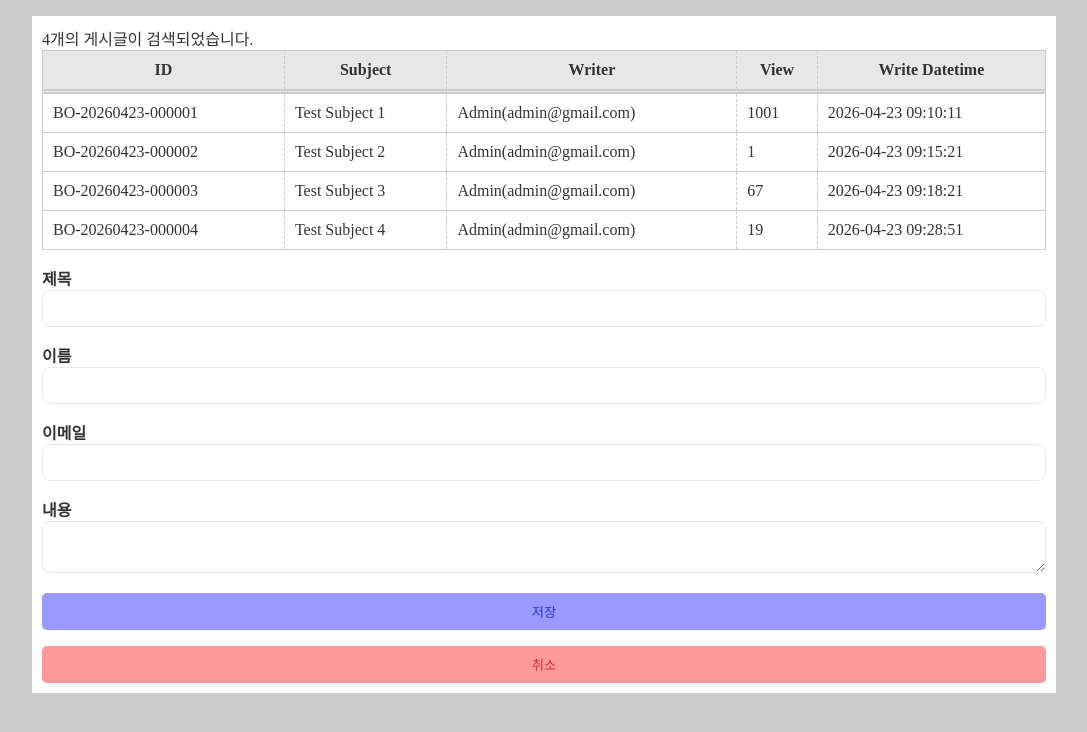
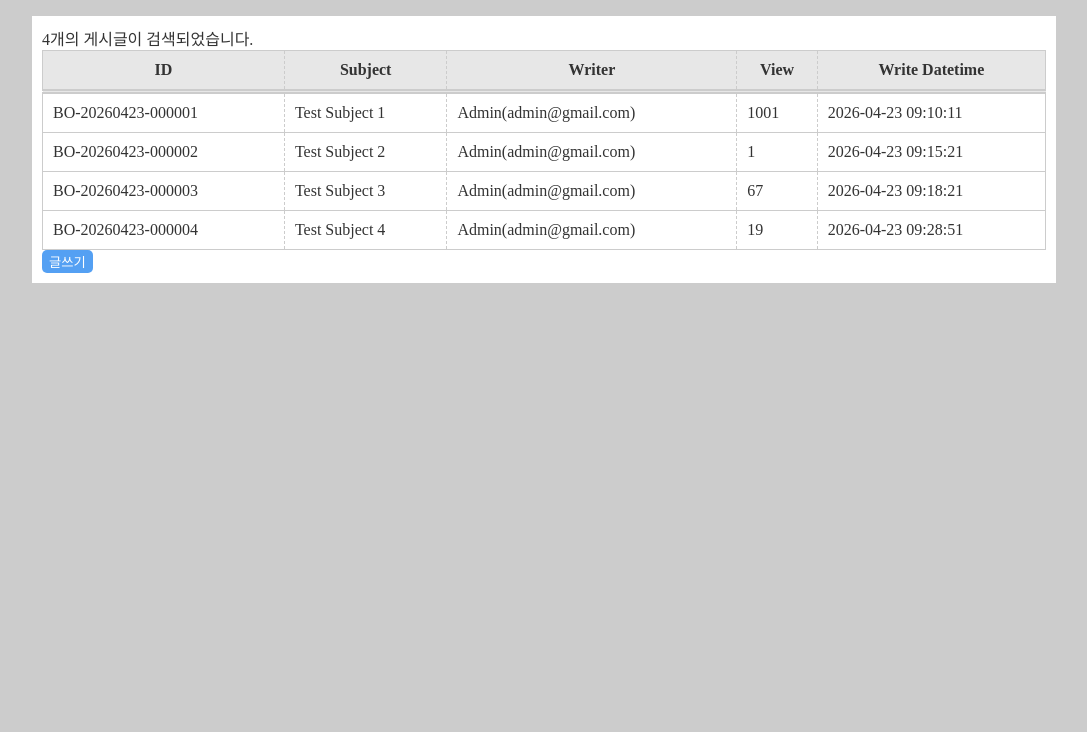
Before and after one commit to yeomdh-ctrl/ktds-react, a React (Vite) app: page / in a window 1280 px wide. Shown: the top 732 px of the page, without its empty margins (96-1183 px from the left). Built offline with nearby package versions, Linux system fonts and the light colour scheme.

Commit message:
Update ArticleMain.jsx

```diff
--- a/src/components/articles/ArticleMain.jsx
+++ b/src/components/articles/ArticleMain.jsx
@@ -102,7 +102,7 @@ const ArticleMain = () => {
         <ArticleHeader />
         <ArticleList contents={articles} />
       </table>
-      {view ? (
+      {!view ? (
         <button onClick={onWriteButtonClickHandler}>글쓰기</button>
       ) : (
         <ArticleWriter
```
